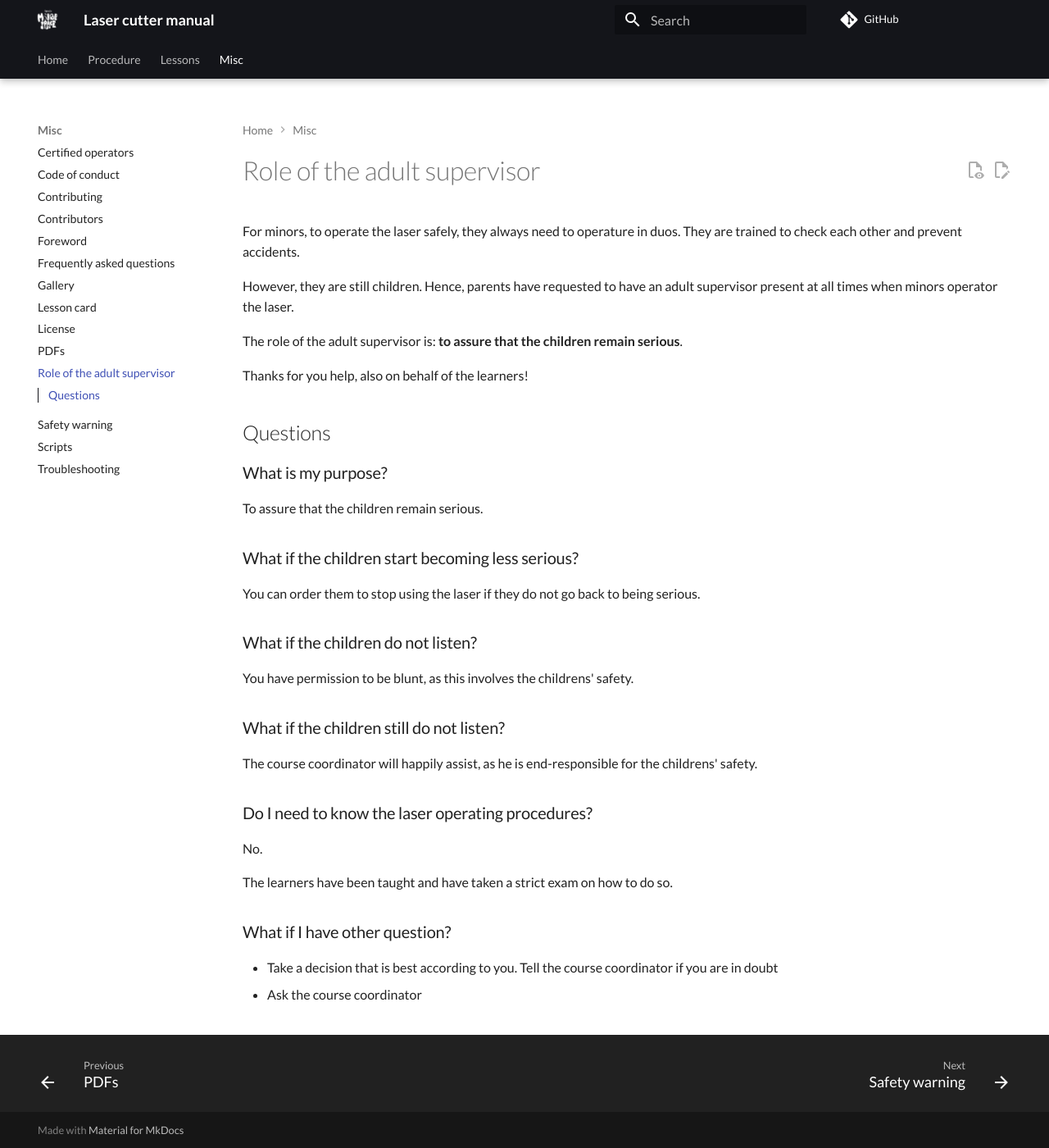
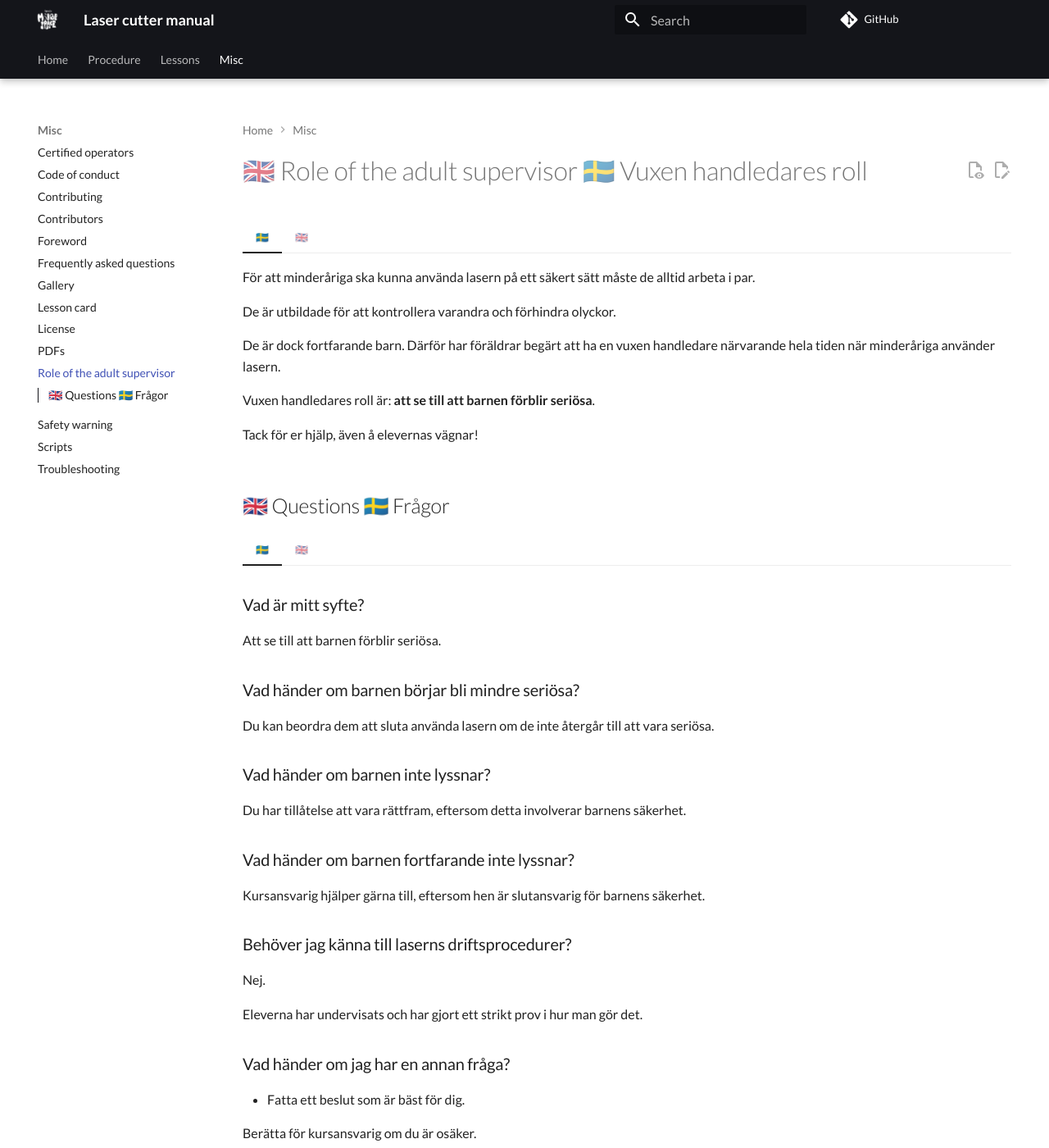
Before and after one commit to uppsala-makerspace/laser_cutter_guide, an MkDocs documentation site: the page built from docs/role_of_adult.md, in a window 1280 px wide and 1400 px high. Shown: the whole window at 82% size. Built offline with MkDocs 1.6.1 and Material for MkDocs 9.7.7, drawn with Linux system fonts in a browser that asks for light colours; comment, search, counter and statistics services are not loaded.

Commit message:
Bilingual

```diff
--- a/docs/role_of_adult.md
+++ b/docs/role_of_adult.md
@@ -1,46 +1,100 @@
-# Role of the adult supervisor
+# 🇬🇧 Role of the adult supervisor 🇸🇪 Vuxen handledares roll
 
-For minors, to operate the laser safely, they always need to operature in duos.
-They are trained to check each other and prevent accidents.
+=== "🇸🇪"
 
-However, they are still children. Hence, parents have requested
-to have an adult supervisor present at all times when minors operator
-the laser.
+    För att minderåriga ska kunna använda lasern på ett säkert sätt
+    måste de alltid arbeta i par.
 
-The role of the adult supervisor is:
-**to assure that the children remain serious**.
+    De är utbildade för att kontrollera varandra och förhindra olyckor.
 
-Thanks for you help, also on behalf of the learners!
+    De är dock fortfarande barn. Därför har föräldrar begärt
+    att ha en vuxen handledare närvarande hela tiden när minderåriga använder
+    lasern.
 
-## Questions
+    Vuxen handledares roll är:
+    **att se till att barnen förblir seriösa**.
 
-### What is my purpose?
+    Tack för er hjälp, även å elevernas vägnar!
 
-To assure that the children remain serious.
+=== "🇬🇧"
 
-### What if the children start becoming less serious?
+    For minors, to operate the laser safely, they always need to operature in duos.
+    They are trained to check each other and prevent accidents.
 
-You can order them to stop using the laser if they do not go back
-to being serious.
+    However, they are still children. Hence, parents have requested
+    to have an adult supervisor present at all times when minors operator
+    the laser.
 
-### What if the children do not listen?
+    The role of the adult supervisor is:
+    **to assure that the children remain serious**.
 
-You have permission to be blunt,
-as this involves the childrens' safety.
+    Thanks for you help, also on behalf of the learners!
 
-### What if the children still do not listen?
+## 🇬🇧 Questions 🇸🇪 Frågor
 
-The course coordinator will happily assist, as he is end-responsible
-for the childrens' safety.
+=== "🇸🇪"
 
-### Do I need to know the laser operating procedures?
+    ### Vad är mitt syfte?
 
-No.
+    Att se till att barnen förblir seriösa.
 
-The learners have been taught and have taken a strict exam on how to do so.
+    ### Vad händer om barnen börjar bli mindre seriösa?
 
-### What if I have other question?
+    Du kan beordra dem att sluta använda lasern om de inte återgår
+    till att vara seriösa.
 
-- Take a decision that is best according to you.
-  Tell the course coordinator if you are in doubt
-- Ask the course coordinator
+    ### Vad händer om barnen inte lyssnar?
+
+    Du har tillåtelse att vara rättfram,
+    eftersom detta involverar barnens säkerhet.
+
+    ### Vad händer om barnen fortfarande inte lyssnar?
+
+    Kursansvarig hjälper gärna till, eftersom hen är slutansvarig för barnens säkerhet.
+
+    ### Behöver jag känna till laserns driftsprocedurer?
+
+    Nej.
+
+    Eleverna har undervisats och har gjort ett strikt prov i hur man gör det.
+
+    ### Vad händer om jag har en annan fråga?
+
+    - Fatta ett beslut som är bäst för dig.
+
+    Berätta för kursansvarig om du är osäker.
+
+    - Fråga kursansvarig.
+
+=== "🇬🇧"
+
+    ### What is my purpose?
+
+    To assure that the children remain serious.
+
+    ### What if the children start becoming less serious?
+
+    You can order them to stop using the laser if they do not go back
+    to being serious.
+
+    ### What if the children do not listen?
+
+    You have permission to be blunt,
+    as this involves the childrens' safety.
+
+    ### What if the children still do not listen?
+
+    The course coordinator will happily assist, as he is end-responsible
+    for the childrens' safety.
+
+    ### Do I need to know the laser operating procedures?
+
+    No.
+
+    The learners have been taught and have taken a strict exam on how to do so.
+
+    ### What if I have other question?
+
+    - Take a decision that is best according to you.
+      Tell the course coordinator if you are in doubt
+    - Ask the course coordinator
```
